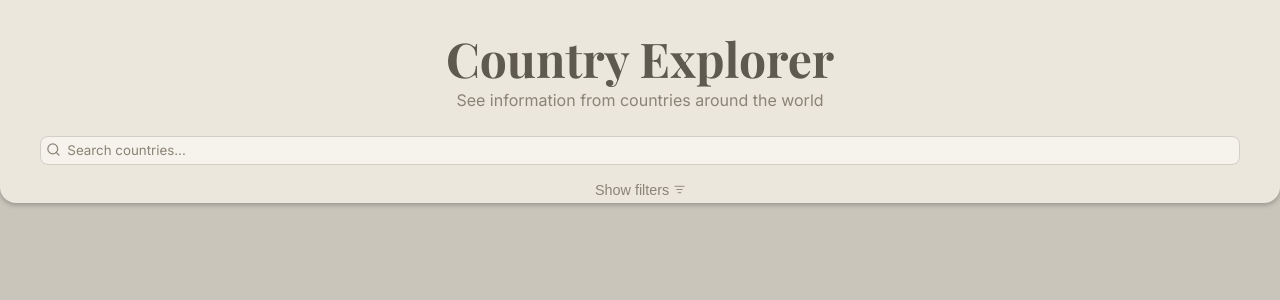
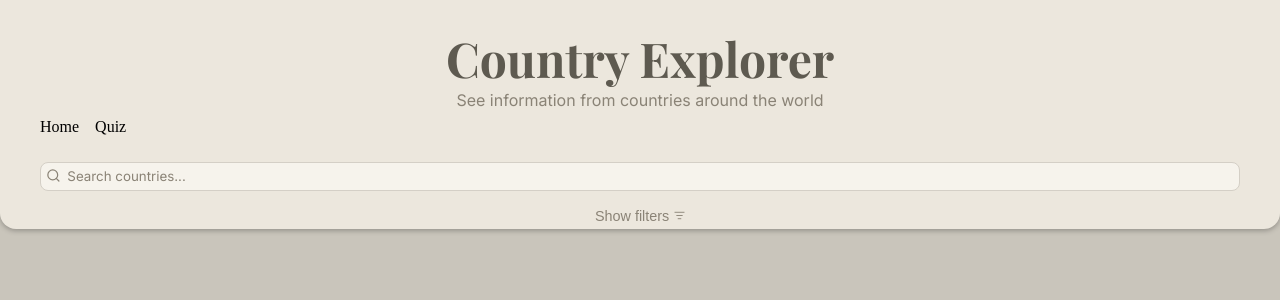
Before and after one commit to teamatilda/Javascript2, a React (Vite) app in the folder Javascript2/: page / in a window 1280 px wide. Shown: the top 300 px of the page. Built offline with nearby package versions, Linux system fonts and the light colour scheme; a web font is replaced by a local one.

Commit message:
added links for home and quiz, but home doesnt work at this point

```diff
--- a/Javascript2/src/App.jsx
+++ b/Javascript2/src/App.jsx
@@ -16,6 +16,7 @@ function App() {
     <>
       <Navbar />
       <Routes>
+        <Route path="/quiz" element={<FlagQuizPage />} />
         <Route path="/Country/:info" element={<CountryInfoDetails />} />
       </Routes>
     </>
--- a/Javascript2/src/components/Navbar.jsx
+++ b/Javascript2/src/components/Navbar.jsx
@@ -1,6 +1,7 @@
 import { Search, ListFilter } from "lucide-react";
 import { useState } from "react";
 import { useFilterStore } from "../store/filterStore";
+import { Link } from "react-router-dom";
 
 // Complete navbar component. The search bar and filter menu values
 // are synced with /store/filterStore.js using Zustand.
@@ -24,15 +25,20 @@ function NavHeader() {
     <div className="nav-header">
       <h1>Country Explorer</h1>
       <p>See information from countries around the world</p>
+
+      <div className="nav-links">
+        <Link to="/">Home</Link>
+        <Link to="/quiz">Quiz</Link>
+      </div>
     </div>
   );
 }
 
 // Search input field
 function NavSearchBar() {
-    const { searchQuery, setSearchQuery } = useFilterStore();
+  const { searchQuery, setSearchQuery } = useFilterStore();
 
-    return (
+  return (
     <div className="nav-search-wrapper">
       <Search size="15" />
       <input
--- a/Javascript2/src/styles/Navbar.css
+++ b/Javascript2/src/styles/Navbar.css
@@ -217,3 +217,18 @@ nav select:focus {
     gap: 0.8rem;
   }
 }
+
+.nav-links {
+  display: flex;
+  gap: 1rem;
+  margin-top: 0.5rem;
+}
+
+.nav-links a {
+  text-decoration: none;
+  color: inherit;
+}
+
+.nav-links a:hover {
+  text-decoration: underline;
+}
```
